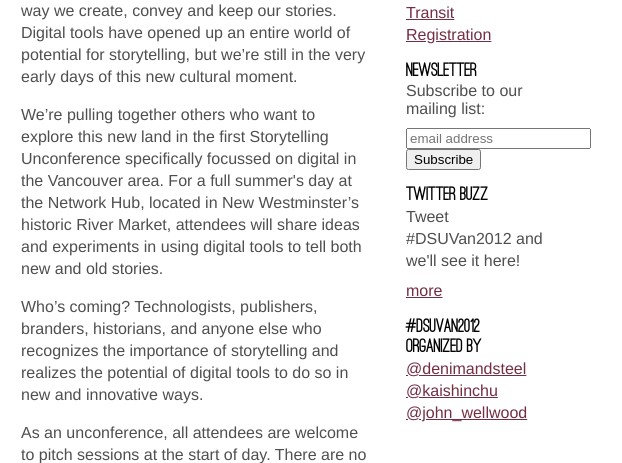
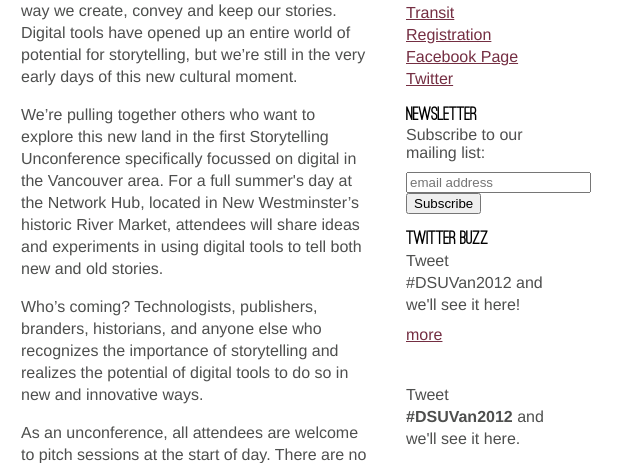
Before and after one commit to denimandsteel/digitalstorytellingunconference.org, a plain HTML site: page index.html in a window 1280 px wide. Shown: the part 461-924 px from the top of the page, 445-1067 px from the left. Drawn offline with Linux system fonts and the light colour scheme.

Commit message:
Added twitter account and Facebook pages
I didn't add icons because I couldn't get the twitter embed to work and
was hungry.

```diff
--- a/index.html
+++ b/index.html
@@ -115,6 +115,9 @@
       <a href='http://www.innatwestminsterquay.com/'>Accommodations</a><br />
       <a href='http://translink.bc.ca/'>Transit</a><br />
       <a href='http://www.eventbrite.ca/event/3610582349'>Registration</a><br />
+      <a href="https://www.facebook.com/events/240324092747301/">Facebook Page</a>
+      <a href="https://twitter.com/dsuvancouver">Twitter</a><br />
+
     </p>
 
     <h2 class='subhead'>Newsletter</h2>
@@ -131,6 +134,8 @@
     <p id="tweets">Tweet #DSUVan2012 and we'll see it here!</p>
 
     <p id="tweet-more"><a href="https://twitter.com/#!/search/realtime/DSUVancouver%20OR%20DSUVan2012%20OR%20DSUVan">more</a></p>
+
+    <p id="tweets"><br />Tweet <b>#DSUVan2012</b> and we'll see it here.</p>
 
     <h2 class='subhead'>#DSUVan2012</h2>
     <h2 class="subhead">Organized by</h2>
```
